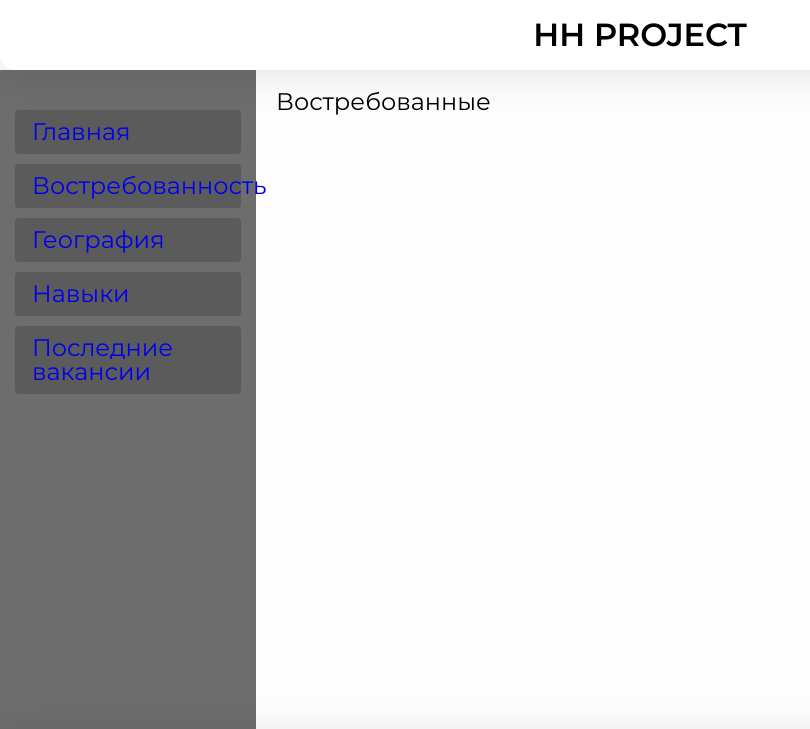
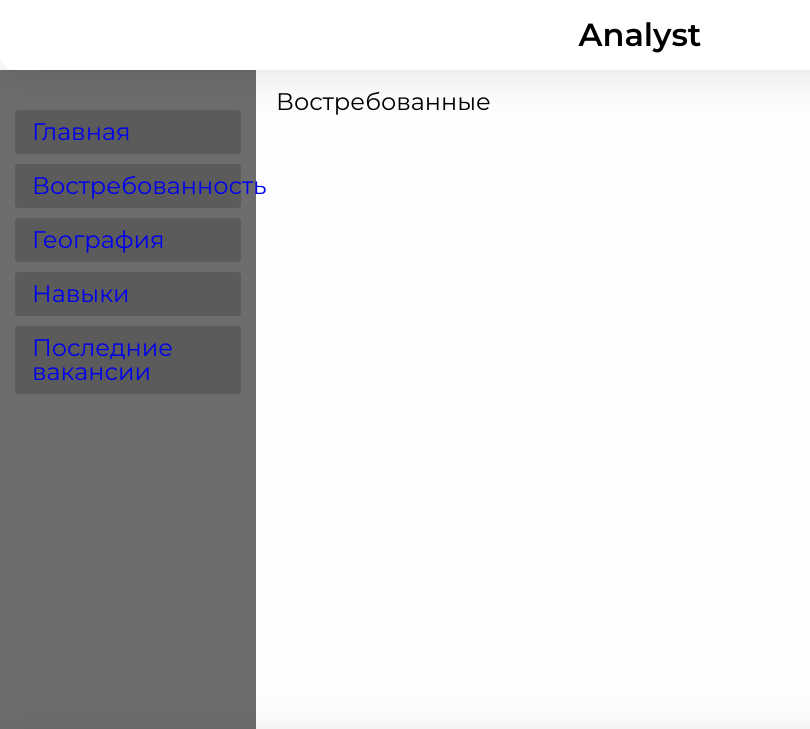
Before and after one commit to OvechkinDmitry/hh-pythonProject, a Django app: page /demand in a window 1280 px wide. Shown: the top 729 px of the page, without its empty margins (0-810 px from the left). Run offline with Django 4.2, Linux system fonts and the light colour scheme.

Commit message:
поменял heading

```diff
--- a/hhsearcher/main/templates/main/layout.html
+++ b/hhsearcher/main/templates/main/layout.html
@@ -12,7 +12,7 @@
 <body>
 <div class="wrapper">
     <div class="header">
-     <div class="header__container _container">HH PROJECT</div>
+     <div class="header__container _container">Analyst</div>
  </div>
  <main class="main">
     <div class="main__container _container">
```
